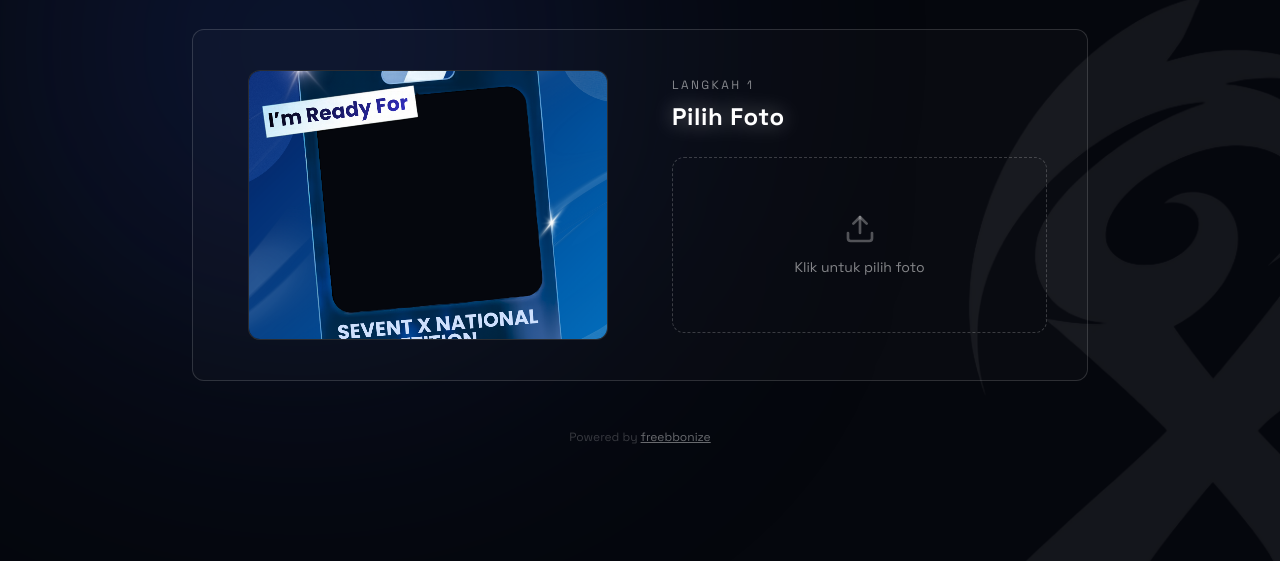
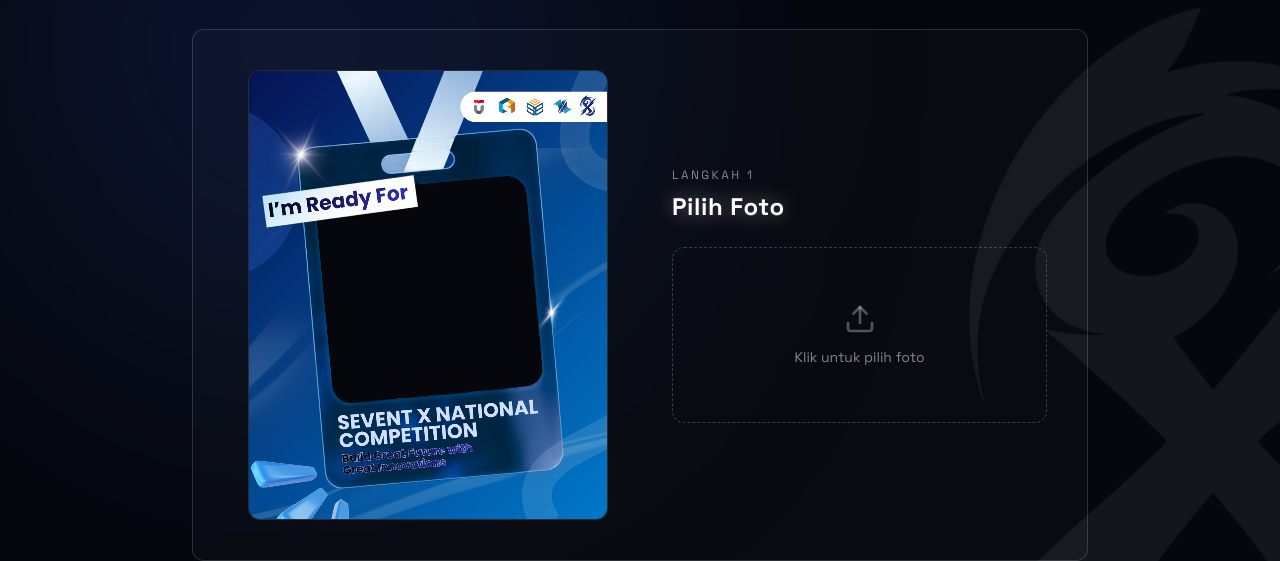
Before and after one commit to Research-and-Creativity/frontend_sevent-x, a Next.js app: page /twibbon in a window 1280 px wide. Shown: the part 255-816 px from the top of the page. Built offline with nearby package versions, Linux system fonts and the light colour scheme; no server answers.

Commit message:
fix(twibbon): kanvas mengikuti rasio frame (tidak kotak, tidak terpotong)

```diff
--- a/src/components/twibbon/twibbon-canvas.tsx
+++ b/src/components/twibbon/twibbon-canvas.tsx
@@ -2,7 +2,7 @@
 
 // Adaptasi dari freebbonize (github.com/GithubFarelAlghazali/freebbonize)
 
-import { useEffect, useRef } from "react";
+import { useEffect, useRef, useState } from "react";
 import type { TransformType } from "./types";
 
 type CanvasProps = {
@@ -14,14 +14,7 @@ type CanvasProps = {
   canvasRef: React.RefObject<HTMLCanvasElement | null>;
 };
 
-// Ruang koordinat transform (nilai x/y/scale selalu dalam satuan ini). Jangan
-// diubah tanpa menyesuaikan slider & input di panel "Atur Posisi".
-const CANVAS_WIDTH= 1600;
-const CANVAS_HEIGHT= 1200;
-// Resolusi bitmap: 500 x 4 = 2000 px. Ini yang menentukan ketajaman hasil
-// unduhan; geometri di layar tidak terpengaruh karena semua digambar lewat
-// ctx.scale(EXPORT_SCALE). Samakan dengan resolusi frame resmi kalau nanti
-// frame SVG ini diganti PNG beresolusi tetap.
+// Resolusi bitmap: 4x. Ini yang menentukan ketajaman hasil unduhan.
 const EXPORT_SCALE = 4;
 
 export default function TwibbonCanvas({
@@ -33,6 +26,9 @@ export default function TwibbonCanvas({
   canvasRef,
 }: CanvasProps) {
   const frameRef = useRef(new Image());
+  // Dimensi kanvas mengikuti dimensi asli frame, supaya tidak ada ruang kosong
+  // maupun pemotongan. Default 4:3 sampai frame ter-load.
+  const [dims, setDims] = useState({ w: 1600, h: 1200 });
 
   function draw() {
     const canvas = canvasRef?.current;
@@ -43,10 +39,7 @@ export default function TwibbonCanvas({
     if (userPhoto) {
       ctx?.save();
       ctx?.scale(EXPORT_SCALE, EXPORT_SCALE);
-      ctx?.translate(
-        CANVAS_WIDTH / 2 + transform.x,
-        CANVAS_HEIGHT / 2 + transform.y,
-      );
+      ctx?.translate(dims.w / 2 + transform.x, dims.h / 2 + transform.y);
       ctx?.rotate((transform.rotate * Math.PI) / 180);
       ctx?.scale(transform.scale / 100, transform.scale / 100);
       ctx?.drawImage(
@@ -61,33 +54,34 @@ export default function TwibbonCanvas({
 
     const frame = frameRef.current;
     if (frame.complete && frame.src && frame.naturalWidth > 0) {
-      // Gambar frame memenuhi kanvas (cover) supaya tidak ada ruang kosong.
-      // Jika rasio frame berbeda dari kanvas, bagian yang meluber akan terpotong.
-      const scale = Math.max(
-        canvas.width / frame.naturalWidth,
-        canvas.height / frame.naturalHeight,
-      );
-      const w = frame.naturalWidth * scale;
-      const h = frame.naturalHeight * scale;
-      const x = (canvas.width - w) / 2;
-      const y = (canvas.height - h) / 2;
-      ctx?.drawImage(frame, x, y, w, h);
+      // Frame dan kanvas punya rasio yang sama, jadi cukup digambar penuh.
+      ctx?.drawImage(frame, 0, 0, canvas.width, canvas.height);
     }
   }
 
-  // Load frame image
+  // Load frame image; set dimensi kanvas sesuai frame.
   useEffect(() => {
     const frame = frameRef.current;
-    frame.onload = draw;
+    const onLoad = () => {
+      if (frame.naturalWidth > 0 && frame.naturalHeight > 0) {
+        setDims({ w: frame.naturalWidth, h: frame.naturalHeight });
+      }
+      draw();
+    };
+    frame.onload = onLoad;
     frame.src = frameSrc;
+    // Jika frame sudah ter-cache, onload mungkin tidak terpicu.
+    if (frame.complete && frame.naturalWidth > 0) {
+      onLoad();
+    }
     // eslint-disable-next-line react-hooks/exhaustive-deps
   }, [frameSrc]);
 
-  // Redraw whenever photo or transform changes
+  // Redraw whenever photo, transform, or dims change
   useEffect(() => {
     draw();
     // eslint-disable-next-line react-hooks/exhaustive-deps
-  }, [userPhoto, transform]);
+  }, [userPhoto, transform, dims]);
 
   // Drag-to-reposition (only in edit mode)
   useEffect(() => {
@@ -129,10 +123,10 @@ export default function TwibbonCanvas({
   return (
     <canvas
       ref={canvasRef}
-      width={CANVAS_WIDTH * EXPORT_SCALE}
-      height={CANVAS_HEIGHT * EXPORT_SCALE}
+      width={dims.w * EXPORT_SCALE}
+      height={dims.h * EXPORT_SCALE}
       className={`w-full max-w-[360px] rounded-xl border border-white/15 bg-[#05070D] ${isEditMode ? "cursor-grab active:cursor-grabbing" : ""}`}
-      style={{ aspectRatio: "4 / 3", height: "auto" }}
+      style={{ aspectRatio: `${dims.w} / ${dims.h}`, height: "auto" }}
     />
   );
 }
```
